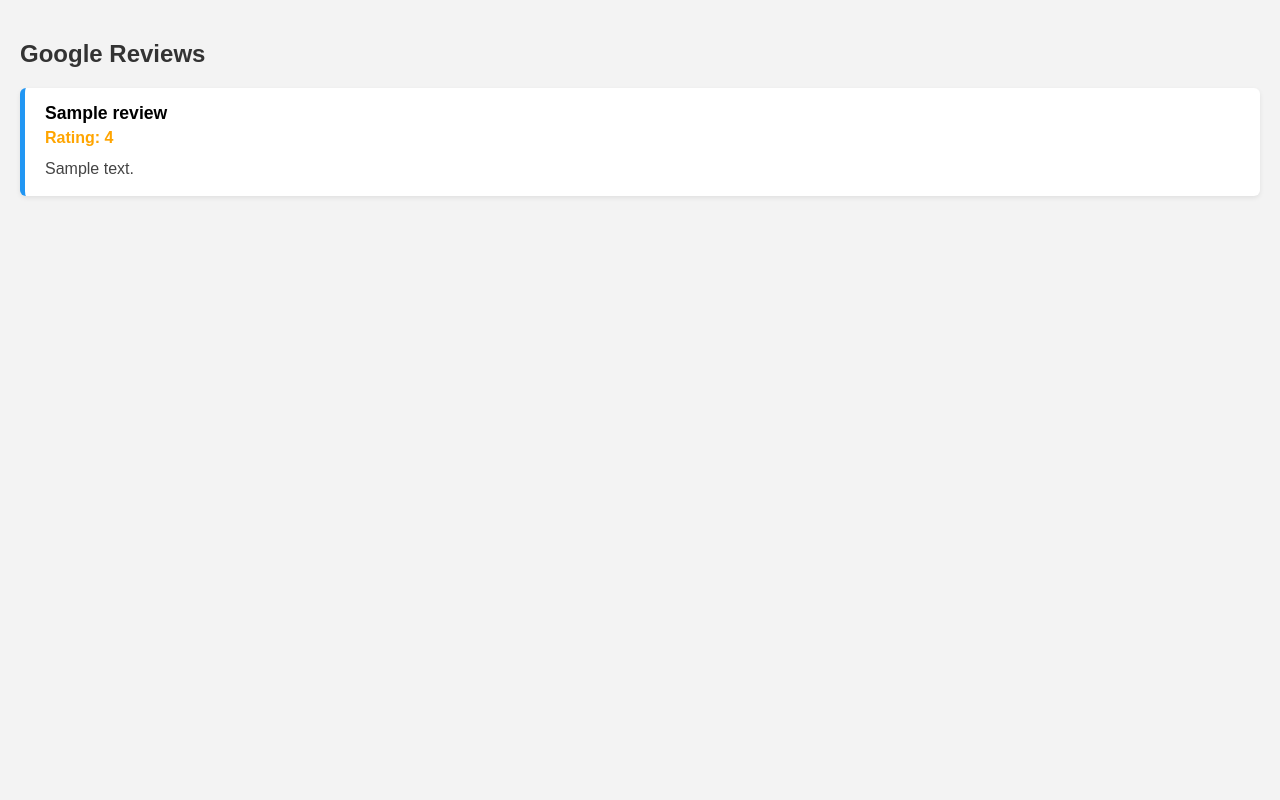
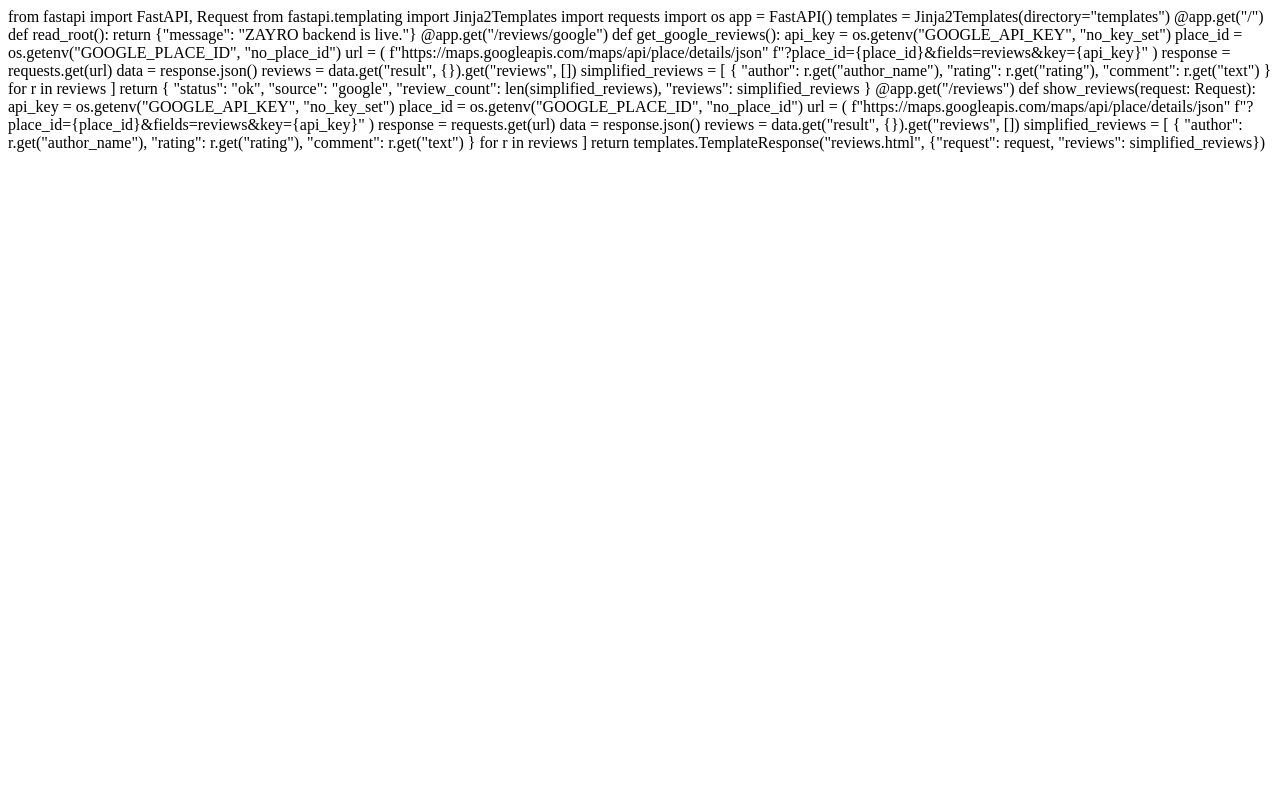
Before and after one commit to zayro-official/zayro-app, a FastAPI app: page /reviews in a window 1280 px wide. Run offline with FastAPI, Linux system fonts and the light colour scheme; a database or web service that is not in the repository returns one stand-in record (values such as "Sample title"); data that the repository does not hold is empty.

Commit message:
Update reviews.html

```diff
--- a/templates/reviews.html
+++ b/templates/reviews.html
@@ -1,62 +1,60 @@
-<!DOCTYPE html>
-<html>
-<head>
-    <meta charset="UTF-8">
-    <title>Google Reviews</title>
-    <style>
-        body {
-            font-family: Arial, sans-serif;
-            background-color: #f3f3f3;
-            padding: 20px;
-            margin: 0;
+from fastapi import FastAPI, Request
+from fastapi.templating import Jinja2Templates
+import requests
+import os
+
+app = FastAPI()
+templates = Jinja2Templates(directory="templates")
+
+@app.get("/")
+def read_root():
+    return {"message": "ZAYRO backend is live."}
+
+@app.get("/reviews/google")
+def get_google_reviews():
+    api_key = os.getenv("GOOGLE_API_KEY", "no_key_set")
+    place_id = os.getenv("GOOGLE_PLACE_ID", "no_place_id")
+    url = (
+        f"https://maps.googleapis.com/maps/api/place/details/json"
+        f"?place_id={place_id}&fields=reviews&key={api_key}"
+    )
+
+    response = requests.get(url)
+    data = response.json()
+    reviews = data.get("result", {}).get("reviews", [])
+    simplified_reviews = [
+        {
+            "author": r.get("author_name"),
+            "rating": r.get("rating"),
+            "comment": r.get("text")
         }
+        for r in reviews
+    ]
+    return {
+        "status": "ok",
+        "source": "google",
+        "review_count": len(simplified_reviews),
+        "reviews": simplified_reviews
+    }
 
-        h2 {
-            color: #333;
-            margin-bottom: 20px;
+@app.get("/reviews")
+def show_reviews(request: Request):
+    api_key = os.getenv("GOOGLE_API_KEY", "no_key_set")
+    place_id = os.getenv("GOOGLE_PLACE_ID", "no_place_id")
+    url = (
+        f"https://maps.googleapis.com/maps/api/place/details/json"
+        f"?place_id={place_id}&fields=reviews&key={api_key}"
+    )
+
+    response = requests.get(url)
+    data = response.json()
+    reviews = data.get("result", {}).get("reviews", [])
+    simplified_reviews = [
+        {
+            "author": r.get("author_name"),
+            "rating": r.get("rating"),
+            "comment": r.get("text")
         }
-
-        .review {
-            background-color: #fff;
-            border-left: 5px solid #2196F3;
-            border-radius: 6px;
-            padding: 15px 20px;
-            margin-bottom: 15px;
-            box-shadow: 0 2px 5px rgba(0,0,0,0.08);
-        }
-
-        .author {
-            font-weight: bold;
-            font-size: 1.1em;
-            margin-bottom: 5px;
-        }
-
-        .rating {
-            color: #FFA500;
-            margin-bottom: 10px;
-            font-weight: bold;
-        }
-
-        .comment {
-            color: #444;
-            line-height: 1.5;
-        }
-
-        @media (max-width: 600px) {
-            .review {
-                padding: 10px 15px;
-            }
-        }
-    </style>
-</head>
-<body>
-    <h2>Google Reviews</h2>
-    {% for review in reviews %}
-        <div class="review">
-            <div class="author">{{ review.author }}</div>
-            <div class="rating">Rating: {{ review.rating }}</div>
-            <div class="comment">{{ review.comment }}</div>
-        </div>
-    {% endfor %}
-</body>
-</html>
+        for r in reviews
+    ]
+    return templates.TemplateResponse("reviews.html", {"request": request, "reviews": simplified_reviews})
```
